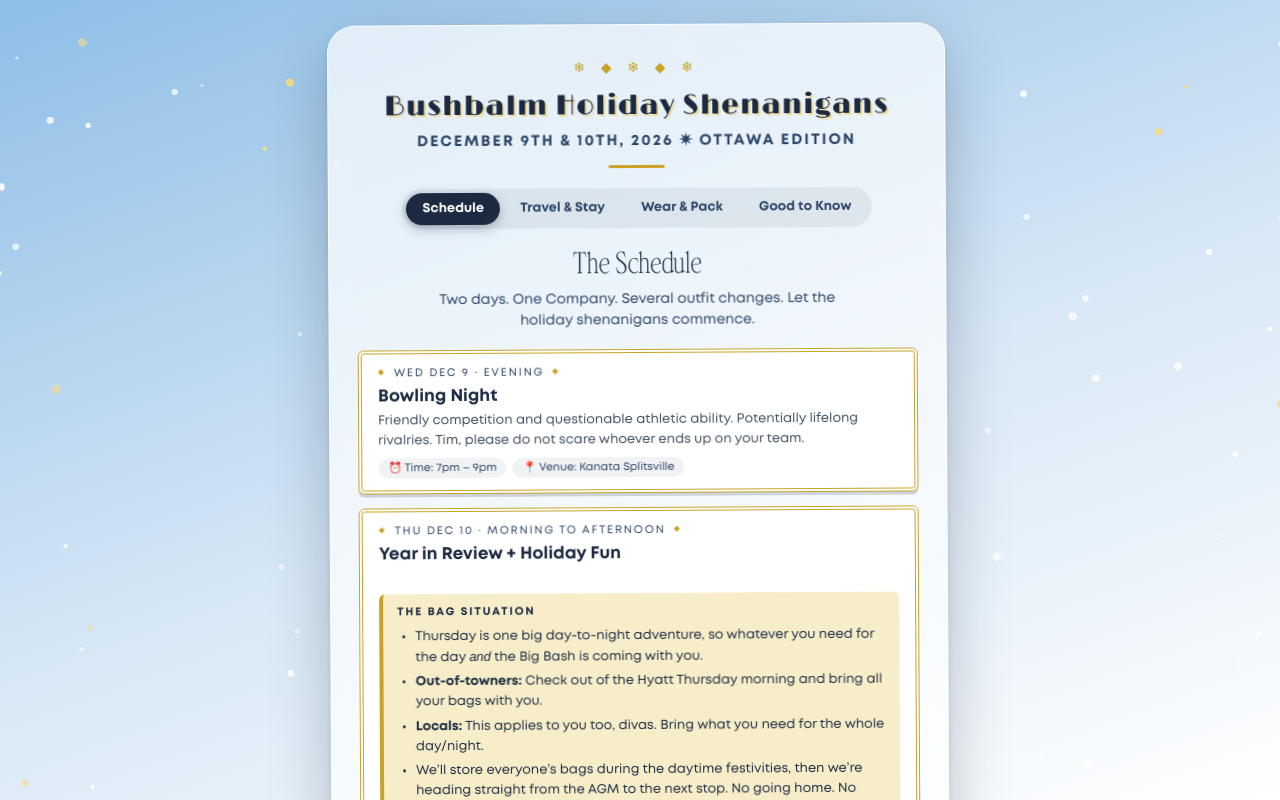
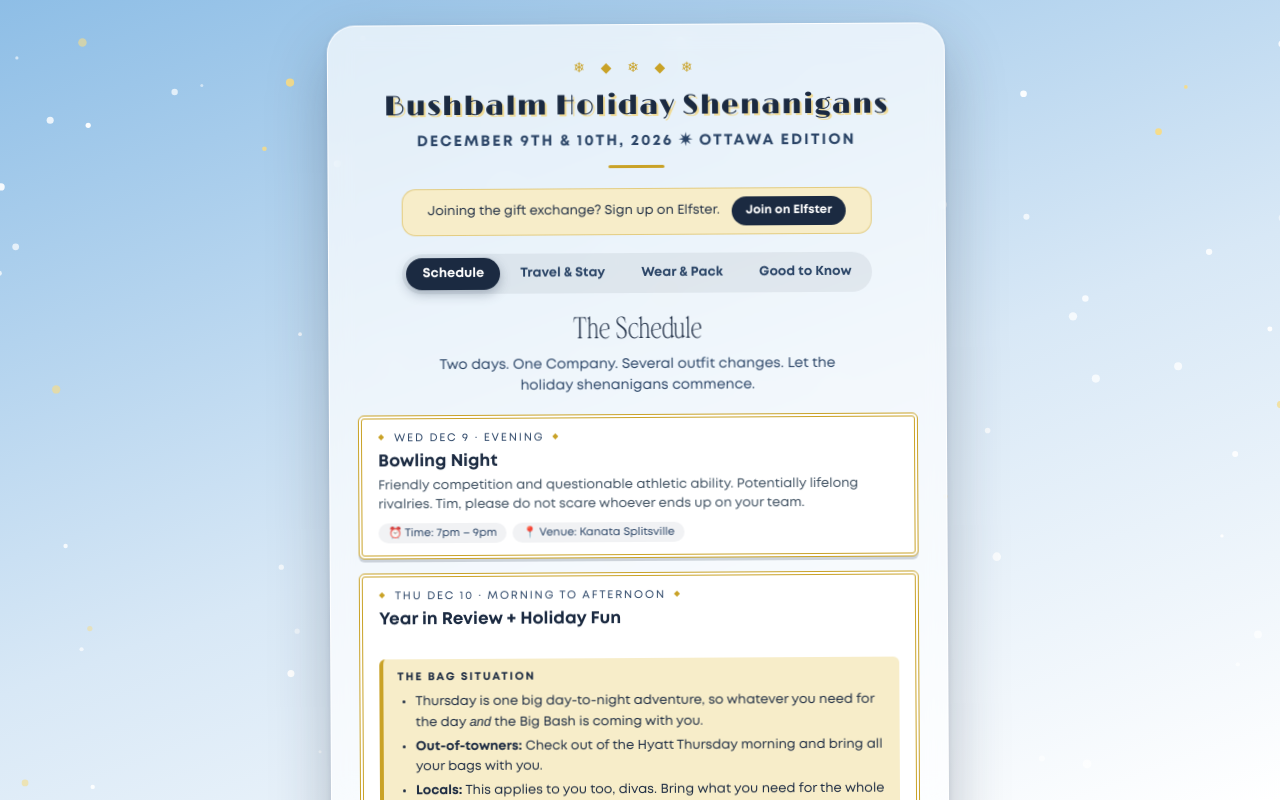
Before and after one commit to bushbalm-hq/BushbalmParty, a plain HTML site: page index.html in a window 1280 px wide. Drawn offline with nearby package versions, Linux system fonts and the light colour scheme; a web font is replaced by a local one.

Commit message:
Add files via upload

```diff
--- a/index.html
+++ b/index.html
@@ -313,6 +313,30 @@
     font-size: 13px;
     line-height: 1.55;
     color: var(--navy);
+  }
+
+  /* site-wide notice above the tabs */
+  .notice {
+    display: flex;
+    flex-wrap: wrap;
+    align-items: center;
+    justify-content: center;
+    gap: 6px 12px;
+    max-width: 440px;
+    margin: 0 auto 18px;
+    padding: 8px 14px;
+    background: var(--gold-tint);
+    border: 1px solid rgba(201, 162, 39, 0.45);
+    border-radius: 14px;
+    font-size: 13px;
+    line-height: 1.4;
+    color: var(--navy);
+  }
+
+  .notice .cta {
+    padding: 6px 14px;
+    font-size: 12px;
+    box-shadow: none;
   }
 
   .callout-title {
@@ -695,6 +719,11 @@
     <h1>Bushbalm Holiday Shenanigans</h1>
     <div class="subtitle">December 9th &amp; 10th, 2026 ✷ Ottawa Edition</div>
 
+    <div class="notice">
+      <span>Joining the gift exchange? Sign up on Elfster.</span>
+      <a class="cta" href="https://www.elfster.com/gift-exchanges/104bc5e2-fe3f-47f0-9aa8-7f6eb9e79315/?join=mta0" target="_blank" rel="noopener">Join on Elfster</a>
+    </div>
+
     <div class="tabs" role="tablist" aria-label="Holiday party info">
       <button class="tab" role="tab" id="tab-schedule" aria-controls="panel-schedule" aria-selected="true">Schedule</button>
       <button class="tab" role="tab" id="tab-travel" aria-controls="panel-travel" aria-selected="false" tabindex="-1">Travel &amp; Stay</button>
@@ -739,11 +768,10 @@ The Itinerary
             <li><b>9:00 a.m. &ndash; 12:00 p.m.</b> <span>AGM: Year in Review (yawn, but important)</span></li>
             <li><b>12:00 &ndash; 1:00 p.m.</b> <span>Lunch</span></li>
             <li><b>1:00 &ndash; 3:00 p.m.</b> <span>Holiday festivities, including the gift exchange</span></li>
-            <li><b>3:00 p.m.</b> <span>& We’re off! Everyone heads to the Hard Rock.</span></li>
+            <li><b>3:00 p.m.</b> <span>&amp; we’re off! Everyone heads to the Hard Rock.</span></li>
           </ul>
 
           <div class="event-tags">
-            <span class="tag">⏰ Time: 8am &ndash; 3pm</span>
             <span class="tag">📍 Venue: Cineplex Cinemas Lansdowne VIP Theatre</span>
           </div>
         </div>
@@ -752,7 +780,7 @@ The Itinerary
           <span class="event-when">Thu Dec 10 &middot; Evening</span>
           <div class="event-title">The BIG BUSH BASH</div>
           <div class="event-desc">
-            The grand finale, the main event, the reason you packed the good outfit. We’ll head straight to the Hard Rock Hotel & Casino
+            The grand finale, the main event, the reason you packed the good outfit. We’ll head straight to the Hard Rock
             from our daytime festivities, check in, and give everyone time to get glam before the Bash begins.
             <br><br>
             Think less costume party, more Gatsby gala. Dress up. Sparkle. Cause a tasteful scene.
@@ -792,13 +820,13 @@ The Itinerary
         </div>
 
         <div class="event">
-          <span class="event-when">Mon Dec 8 &ndash; Tue Dec 9</span>
+          <span class="event-when">Mon Dec 7 &ndash; Tue Dec 8</span>
           <div class="event-title">Out-of-Town Arrivals + Your Hyatt Stay</div>
           <div class="event-desc">
-            Plan to arrive in Ottawa by <strong>December 9</strong>.
+            Plan to arrive in Ottawa by <strong>December 8</strong>.
             <br><br>
             Have a connection, questionable winter weather luck or simply don’t enjoy sprinting through airports?
-            Arrive December 8 and give yourself some breathing room.
+            Arrive December 7 and give yourself some breathing room.
             <br><br>
             <b>Hyatt Place Ottawa &ndash; West</b> is home base until <strong>THURSDAY MORNING</strong>.<br>
             And we mean morning.
@@ -946,7 +974,7 @@ The Itinerary
 
               <li><strong>The gym.</strong> (Included)</li>
               <li><strong>The Sound of Your Stay.</strong> (Included) Request a Fender guitar (with headphones and an amp) or a Crosley record player with a curated selection of records, delivered straight to your room.</li>
-             <li><strong>Casino access.</strong> Come and go as you wish. It's open 24/7.</li>
+             <li><strong>Casino access.</strong> Come and go as you wish.</li>
               <li><strong>The common areas,</strong> double as a museum of iconic outfits, instruments and artifacts from music legends.</li>
             </ul>
             There are also lounges, a live band, restaurants and more. Anything purchased or spent outside of the Gala is on you,
```
